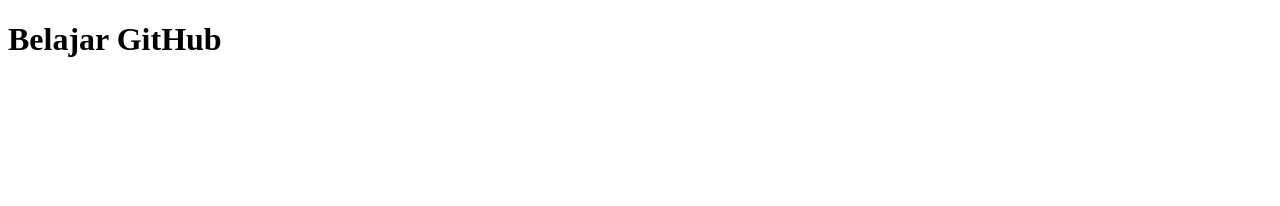
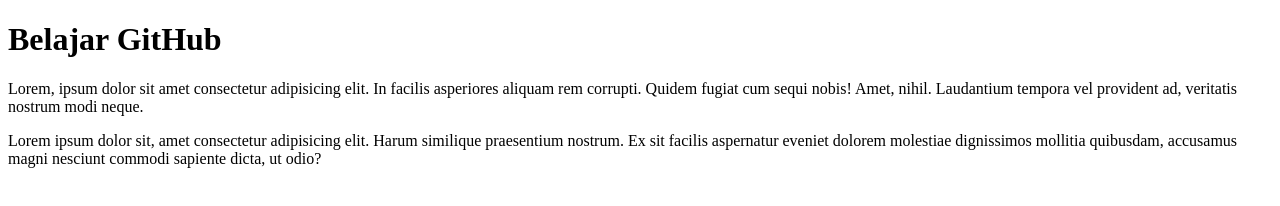
Before and after one commit to harybagus/belajar-git-2, a plain HTML site: page index.html in a window 1280 px wide. Drawn offline with Linux system fonts and the light colour scheme.

Commit message:
Menambahkan paragraf di file index.html

```diff
--- a/index.html
+++ b/index.html
@@ -9,6 +9,13 @@
 
 <body>
     <h1>Belajar GitHub</h1>
+
+    <p>Lorem, ipsum dolor sit amet consectetur adipisicing elit. In facilis asperiores aliquam rem corrupti. Quidem
+        fugiat cum sequi nobis! Amet, nihil. Laudantium tempora vel provident ad, veritatis nostrum modi neque.</p>
+
+    <p>Lorem ipsum dolor sit, amet consectetur adipisicing elit. Harum similique praesentium nostrum. Ex sit facilis
+        aspernatur eveniet dolorem molestiae dignissimos mollitia quibusdam, accusamus magni nesciunt commodi sapiente
+        dicta, ut odio?</p>
 </body>
 
 </html>
```
